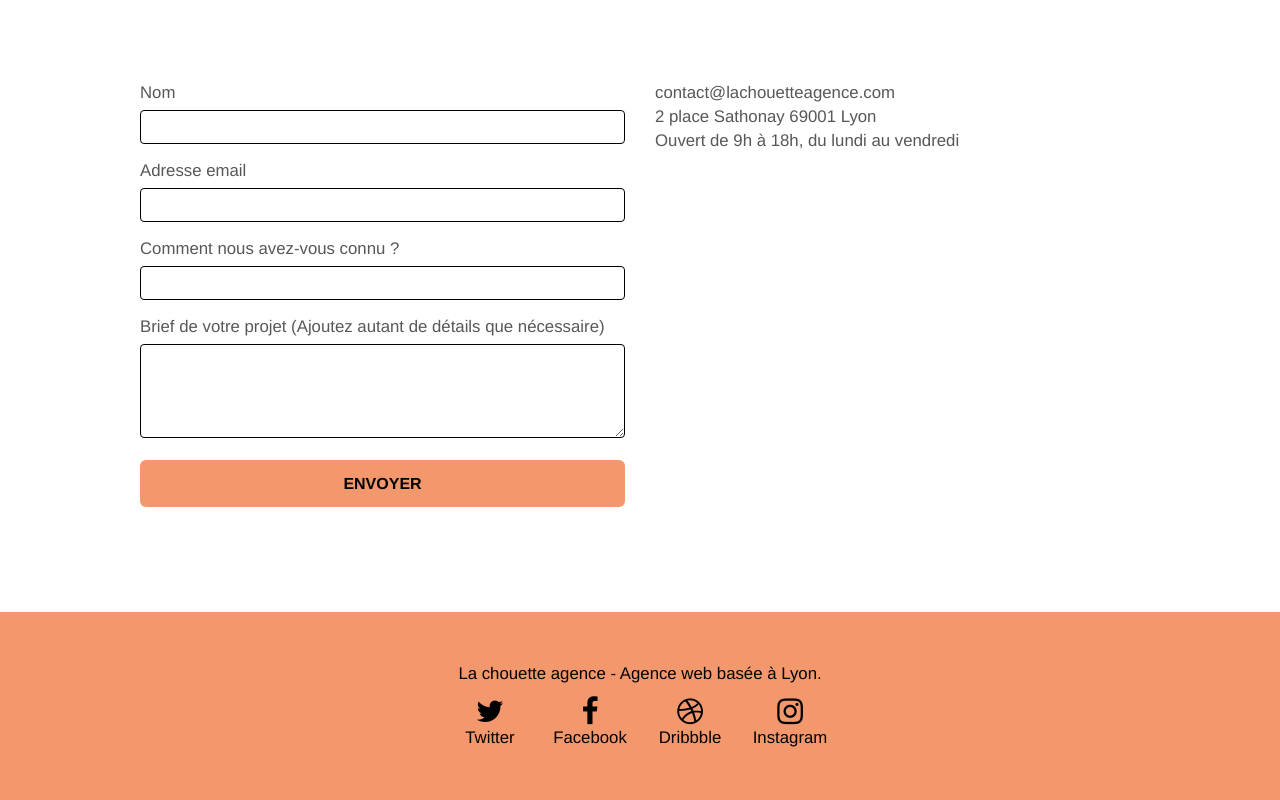
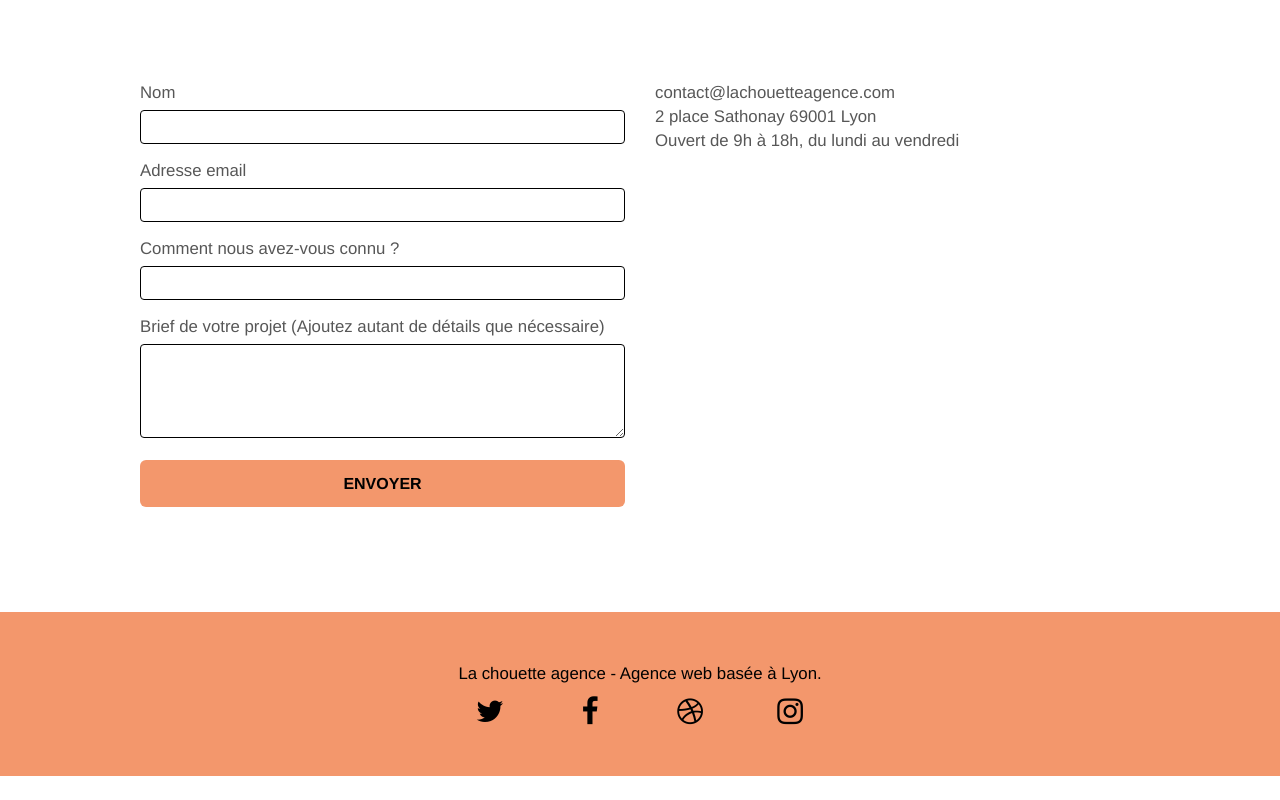
Before and after one commit to mohamedouak/chouetteagence, a plain HTML site: page page2.html in a window 1280 px wide. Shown: the part 495-1295 px from the top of the page. After the commit the page ends 1271 px from the top, so only its background shows below. Drawn offline with Linux system fonts and the light colour scheme.

Commit message:
balise alt + texte icon

```diff
--- a/css/et-line.css
+++ b/css/et-line.css
@@ -114,7 +114,7 @@
     line-height: 1;
     -webkit-font-smoothing: antialiased;
     -moz-osx-font-smoothing: grayscale;
-    display: inline-block
+    display: inline-block;
 }
 
 .et-icon-mobile:before {
--- a/page2.html
+++ b/page2.html
@@ -130,22 +130,22 @@
 				<div class="row row-no-gutters social">
 					<div class="col-sm-3">
 						<div class="text-center">
-							<a class="social_2" href="index.html"><span class="fa fa-twitter icon-md"></span>Twitter</a>
+							<a title="Twitter" class="social_2" href="index.html"><span class="fa fa-twitter icon-md"></span></a>
 						</div>
 					</div>
 					<div class="col-sm-3">
 						<div class="text-center">
-							<a class="social_2" href="index.html"><span class="fa fa-facebook icon-md"></span>Facebook</a>
+							<a title="Facebook" class="social_2" href="index.html"><span class="fa fa-facebook icon-md"></span></a>
 						</div>
 					</div>
 					<div class="col-sm-3">
 						<div class="text-center">
-							<a class="social_2" href="index.html"><span class="fa fa-dribbble icon-md"></span>Dribbble</a>
+							<a title="Dribbble" class="social_2" href="index.html"><span class="fa fa-dribbble icon-md"></span></a>
 						</div>
 					</div>
 					<div class="col-sm-3">
 						<div class="text-center">
-							<a class="social_2" href="index.html"><span class="fa fa-instagram icon-md"></span>Instagram</a>
+							<a title="Instagram" class="social_2" href="index.html"><span class="fa fa-instagram icon-md"></span></a>
 						</div>
 					</div>
 				</div>
```
Also changed, not shown: index.html (+10 -10 lines).
